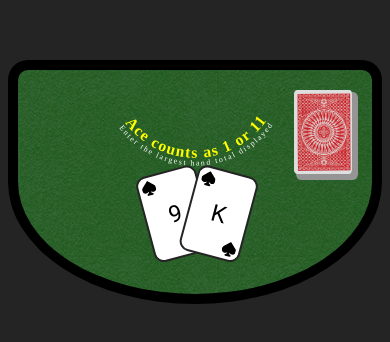
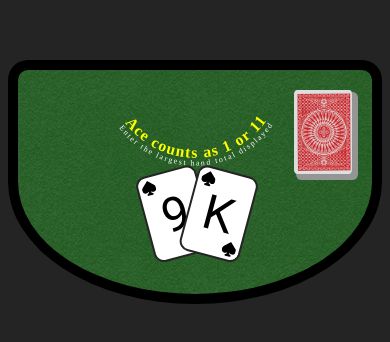
Before and after one commit to CurtisConway/casino, a Vue app: page / in a window 390 px wide. Shown: the top 342 px of the page. Built offline with nearby package versions, Linux system fonts and the light colour scheme.

Commit message:
Card font size

```diff
--- a/src/styles.scss
+++ b/src/styles.scss
@@ -206,7 +206,11 @@ body {
       flex-direction:column;
       align-items:center;
       justify-content: center;
-      font-size:6vw;
+      font-size:130px;
+
+      @media screen and (max-width:1000px) {
+        font-size:48px;
+      }
     }
 
     svg {
```
